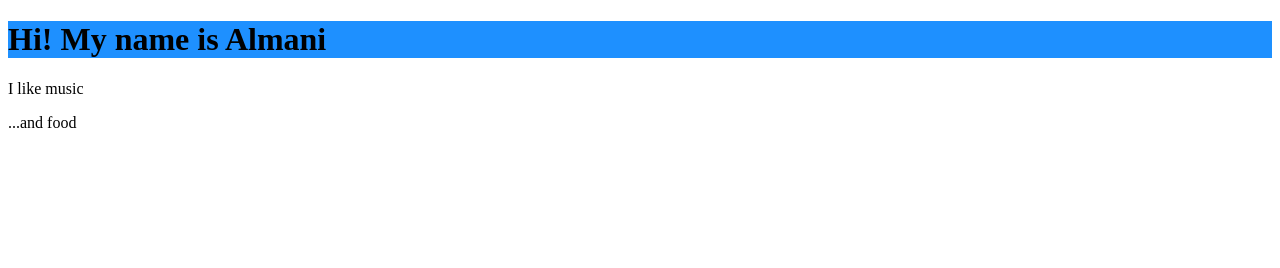
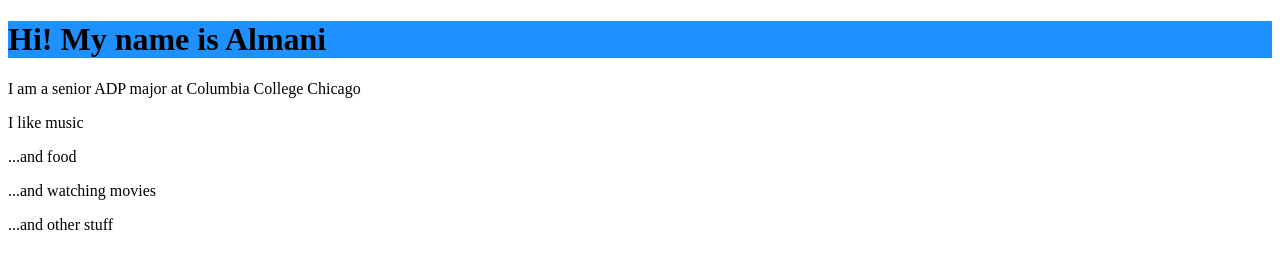
Before and after one commit to AlmaniB/AlmaniB.github.io, a plain HTML site: page index.html in a window 1280 px wide. Drawn offline with Linux system fonts and the light colour scheme.

Commit message:
Update index.html

```diff
--- a/index.html
+++ b/index.html
@@ -3,8 +3,13 @@
 <body>
 
 <h1 style="background-color:DodgerBlue;">Hi! My name is Almani</h1>
-<p>I like music</p>
+
+
+ <p> I am a senior ADP major at Columbia College Chicago</p>
+ <p>I like music</p>
   <p>...and food</p>
+  <p>...and watching movies</p>
+    <p>...and other stuff</p>
 
 
 </body>
```
